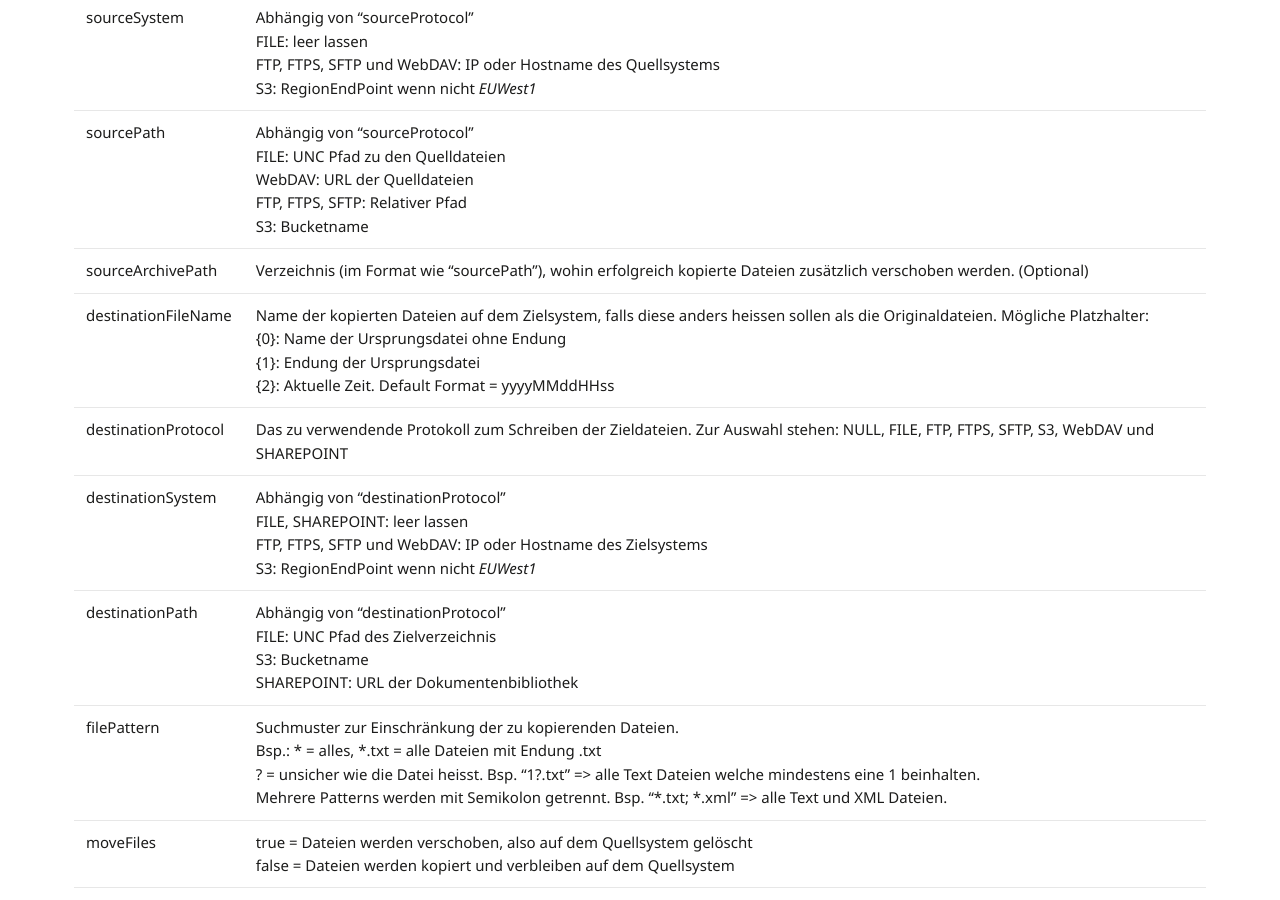
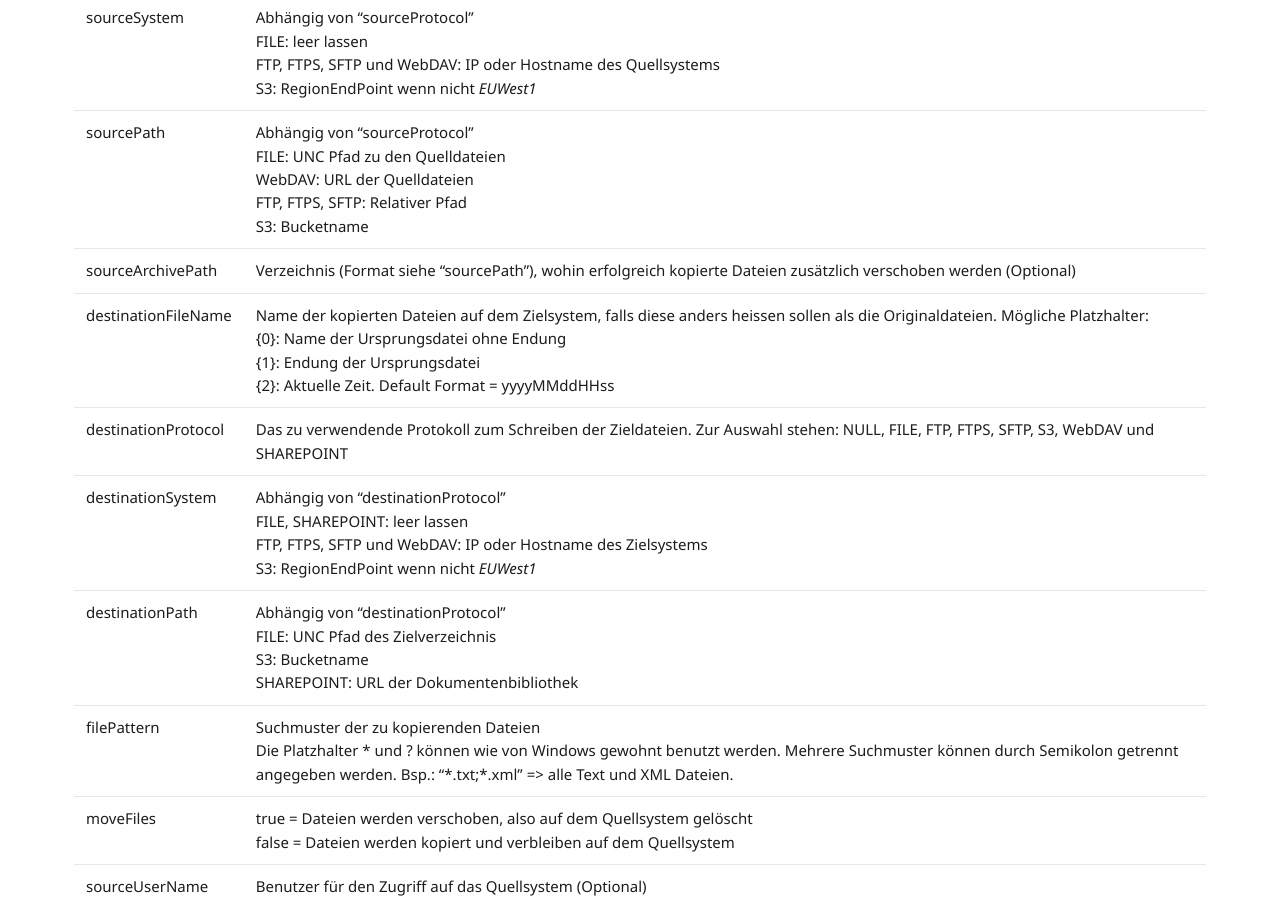
Before and after one commit to primesoft-group/oneconnexx-docs, a Jekyll site: the page built from _pages/addins/de/filecopy.md, in a window 1280 px wide and 900 px high, scrolled down 800 px. Built offline with Jekyll 4.4.1, drawn with Linux system fonts in a browser that asks for light colours; nearby versions of some CDN libraries; some web fonts are replaced.

Commit message:
Update filecopy.md

```diff
--- a/_pages/addins/de/filecopy.md
+++ b/_pages/addins/de/filecopy.md
@@ -18,12 +18,12 @@ Das FileCopy Add-In wird dazu verwendet um Dateien von einem Systems auf ein and
 | sourceProtocol | Das zu verwendende Protokoll zum Lesen der Quelldateien. Zur Auswahl stehen: NULL, FILE, FTP, FTPS, SFTP, S3 und WebDAV |
 | sourceSystem | Abhängig von "sourceProtocol"<br />FILE: leer lassen<br/>FTP, FTPS, SFTP und WebDAV: IP oder Hostname des Quellsystems <br />S3: RegionEndPoint wenn nicht *EUWest1* |
 | sourcePath | Abhängig von "sourceProtocol"<br />FILE: UNC Pfad zu den Quelldateien<br />WebDAV: URL der Quelldateien<br />FTP, FTPS, SFTP: Relativer Pfad<br /> S3: Bucketname |
-| sourceArchivePath | Verzeichnis (im Format wie "sourcePath"), wohin erfolgreich kopierte Dateien zusätzlich verschoben werden. (Optional) |
+| sourceArchivePath | Verzeichnis (Format siehe "sourcePath"), wohin erfolgreich kopierte Dateien zusätzlich verschoben werden (Optional) |
 | destinationFileName | Name der kopierten Dateien auf dem Zielsystem, falls diese anders heissen sollen als die Originaldateien. Mögliche Platzhalter: <br /> {0}: Name der Ursprungsdatei ohne Endung <br /> {1}: Endung der Ursprungsdatei <br /> {2}: Aktuelle Zeit. Default Format = yyyyMMddHHss |
 | destinationProtocol | Das zu verwendende Protokoll zum Schreiben der Zieldateien. Zur Auswahl stehen: NULL, FILE, FTP, FTPS, SFTP, S3, WebDAV und SHAREPOINT |
 | destinationSystem | Abhängig von "destinationProtocol"<br />FILE, SHAREPOINT: leer lassen<br/>FTP, FTPS, SFTP und WebDAV: IP oder Hostname des Zielsystems <br />S3: RegionEndPoint wenn nicht *EUWest1* |
 | destinationPath | Abhängig von "destinationProtocol"<br />FILE: UNC Pfad des Zielverzeichnis<br/>S3: Bucketname<br/>SHAREPOINT: URL der Dokumentenbibliothek |
-| filePattern | Suchmuster zur Einschränkung der zu kopierenden Dateien. <br />Bsp.: \* = alles, \*.txt = alle Dateien mit Endung .txt <br />? = unsicher wie die Datei heisst. Bsp. "1?.txt" => alle Text Dateien welche mindestens eine 1 beinhalten. <br />Mehrere Patterns werden mit Semikolon getrennt. Bsp. "*.txt; *.xml" => alle Text und XML Dateien. |
+| filePattern | Suchmuster der zu kopierenden Dateien<br />Die Platzhalter * und ? können wie von Windows gewohnt benutzt werden. Mehrere Suchmuster können durch Semikolon getrennt angegeben werden. Bsp.: "\*.txt;\*.xml" => alle Text und XML Dateien. |
 | moveFiles | true = Dateien werden verschoben, also auf dem Quellsystem gelöscht<br />false = Dateien werden kopiert und verbleiben auf dem Quellsystem |
 | sourceUserName | Benutzer für den Zugriff auf das Quellsystem (Optional) |
 | sourcePassword | Zugehöriges Passwort (Optional) |
```
